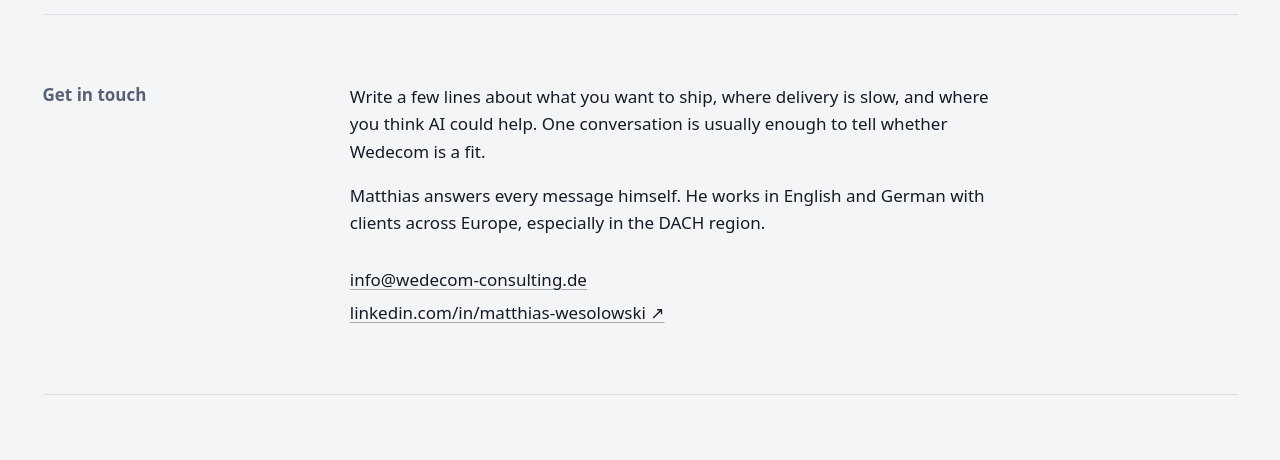
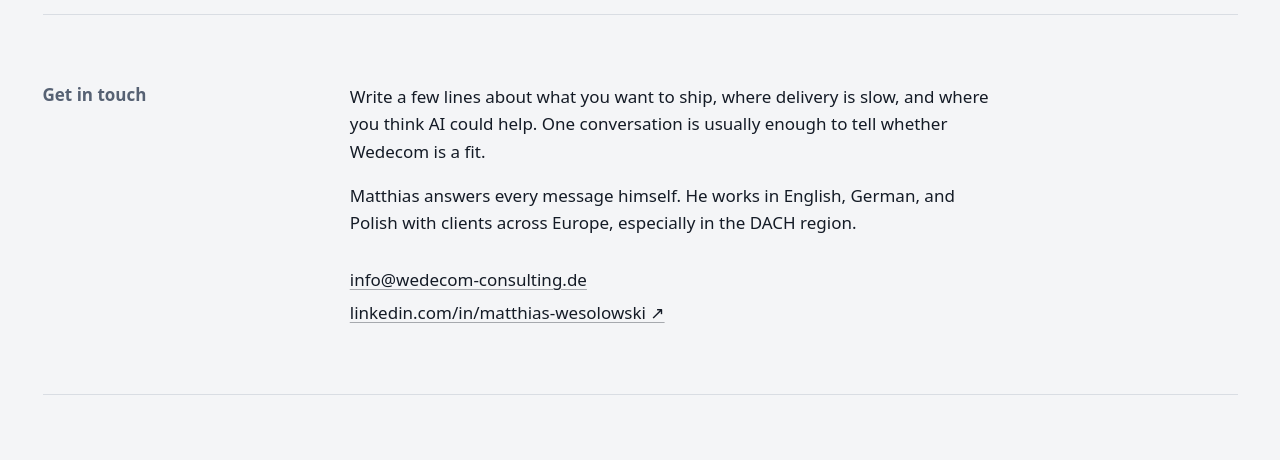
Before and after one commit to mwesox/wedecom-homepage, an Astro site: page /contact in a window 1280 px wide. Shown: the part 288-748 px from the top of the page. Built offline with nearby package versions, Linux system fonts and the light colour scheme; Astro itself is replaced by a stand-in of ours.

Commit message:
feat(copy): add Polish to languages

```diff
--- a/src/pages/contact.astro
+++ b/src/pages/contact.astro
@@ -18,8 +18,8 @@
           enough to tell whether Wedecom is a fit.
         </p>
         <p>
-          Matthias answers every message himself. He works in English and
-          German with clients across Europe, especially in the DACH region.
+          Matthias answers every message himself. He works in English, German,
+          and Polish with clients across Europe, especially in the DACH region.
         </p>
       </div>
       <div class="mt-7">
--- a/src/pages/index.astro
+++ b/src/pages/index.astro
@@ -44,7 +44,7 @@
   { term: "Experience", value: "20 years building production software" },
   { term: "Industries", value: "Banking, finance, insurance, medtech" },
   { term: "Based in", value: "Olching, near Munich" },
-  { term: "Languages", value: "English, German" },
+  { term: "Languages", value: "English, German, Polish" },
 ];
 
 const loop = "M200,50 A150,150 0 1,1 200,350 A150,150 0 1,1 200,50";
```
